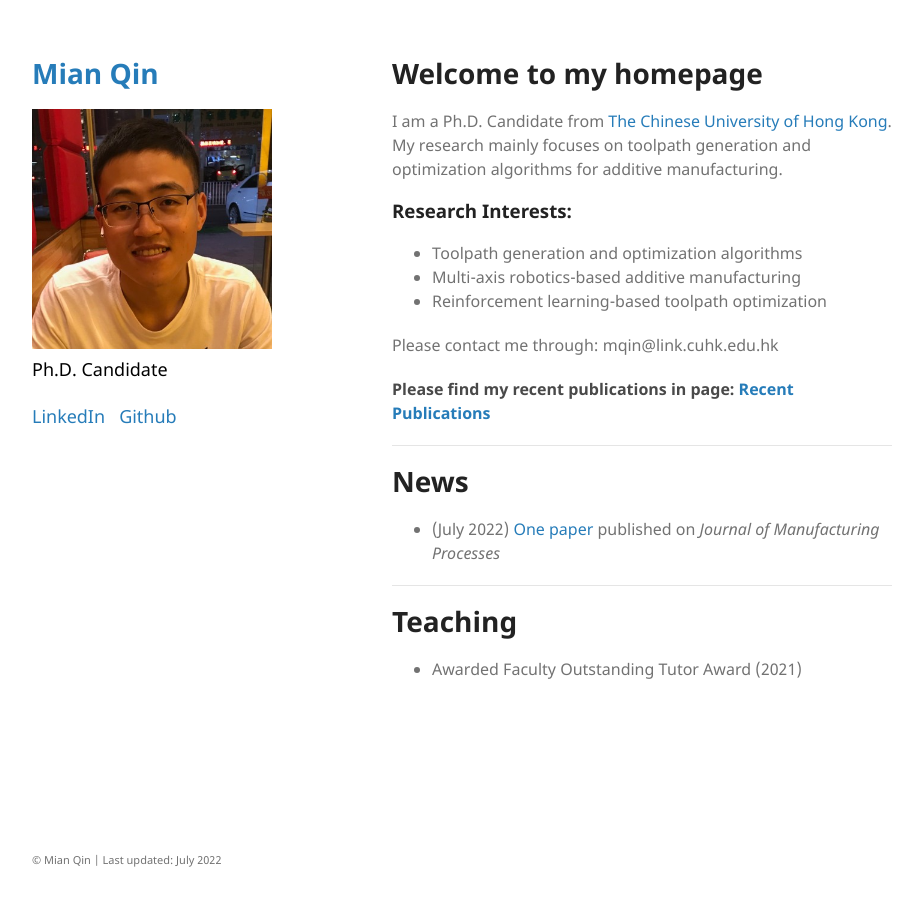
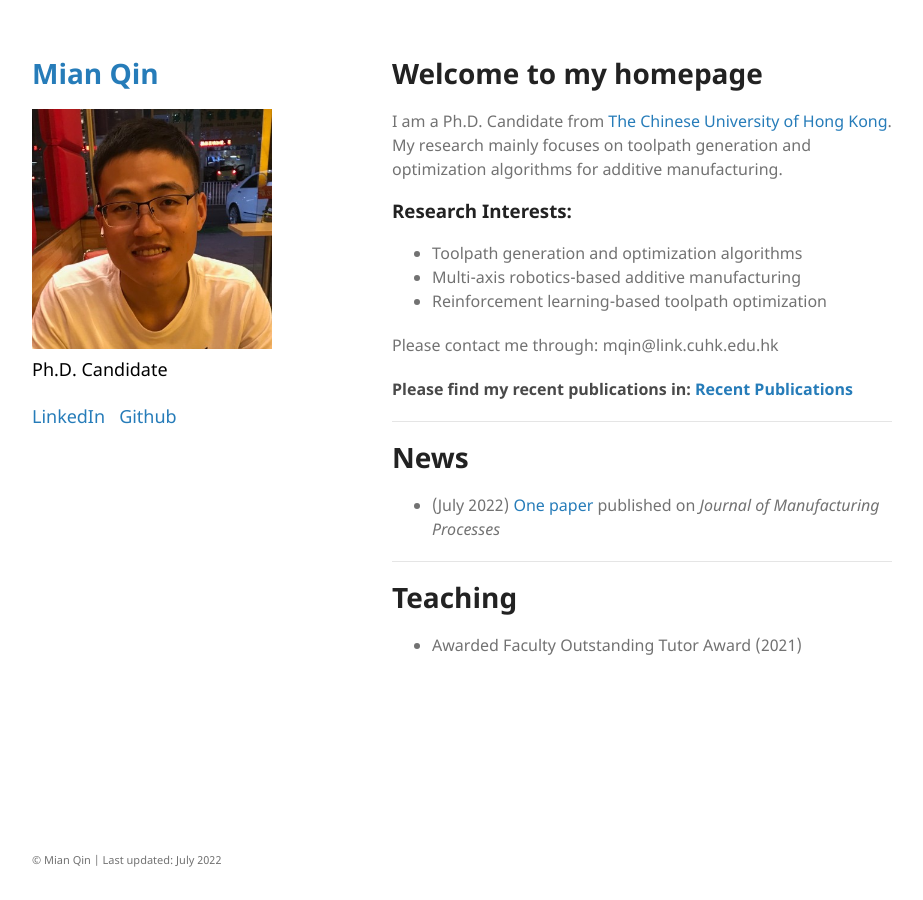
Before and after one commit to mqincuhk/mqincuhk.github.io, a Jekyll site: the page built from index.md, in a window 1280 px wide. Shown: the whole page, without its empty margins (178-1101 px from the left). Built offline with Jekyll 4.4.1, drawn with Linux system fonts in a browser that asks for light colours; a script that is not in the unit is left out; our own code applies the rules of GitHub Pages for plain Markdown files.

Commit message:
Update index.md

```diff
--- a/index.md
+++ b/index.md
@@ -14,7 +14,7 @@ I am a Ph.D. Candidate from [The Chinese University of Hong Kong](https://www.cu
 
 Please contact me through: mqin@link.cuhk.edu.hk
 
-#### Please find my recent publications in page: [Recent Publications](./selected_publications.html)
+#### Please find my recent publications in: [Recent Publications](./selected_publications.html)
 
 ---
 # **News**
```
